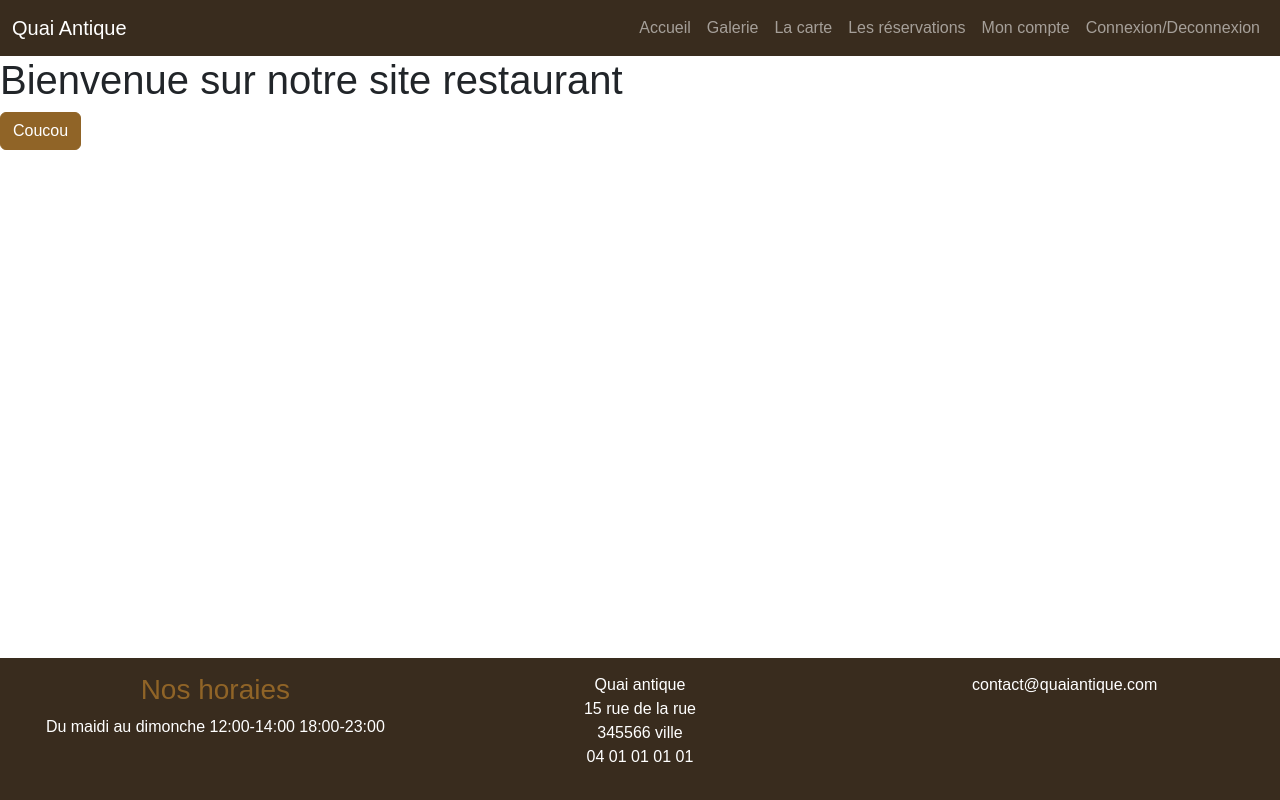
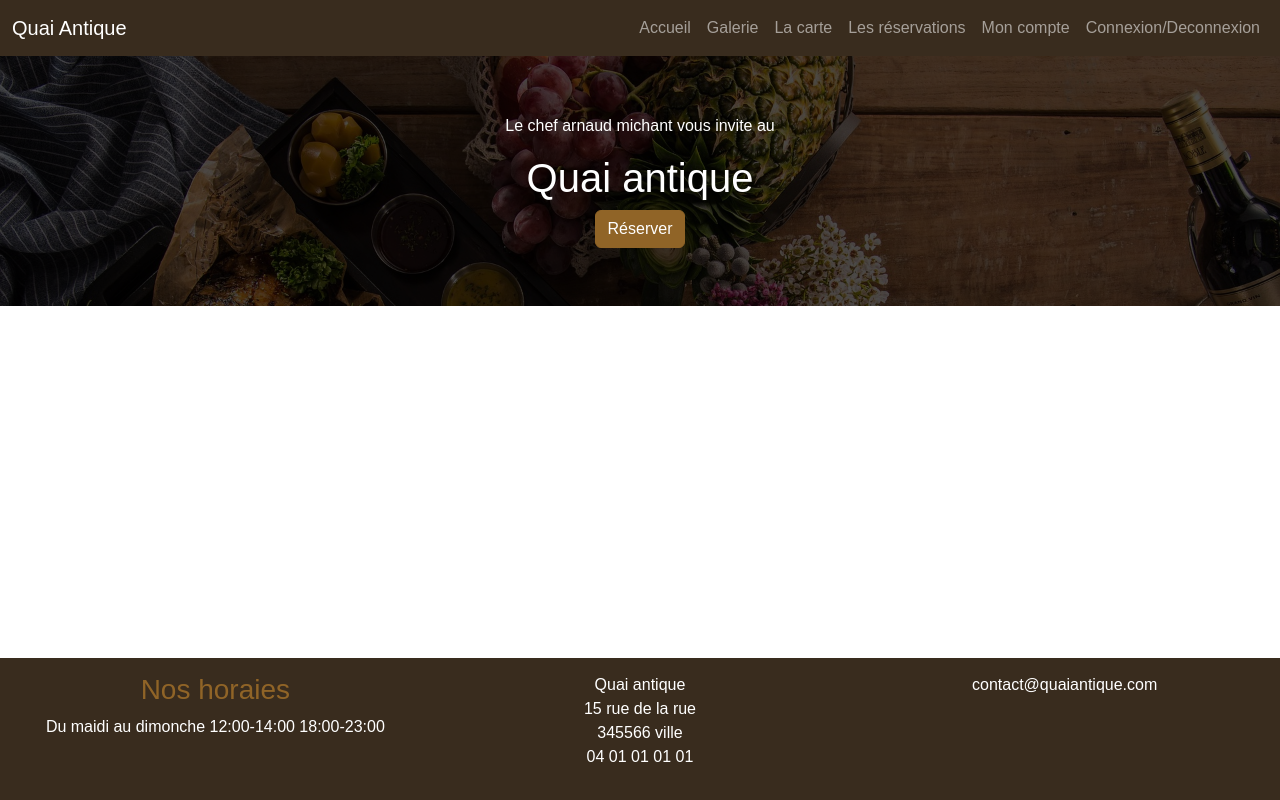
Before and after one commit to Jacob7salih/Resto-Practice, a website with bundled scripts: page index.html in a window 1280 px wide. Built offline with nearby package versions, Linux system fonts and the light colour scheme; files whose address does not match are found by name.

Commit message:
Add bigTitle

```diff
--- a/pages/home.html
+++ b/pages/home.html
@@ -1,2 +1,7 @@
-<h1>Bienvenue sur notre site restaurant</h1>
-<button class="btn btn-primary">Coucou</button>
+<div class=" hero-scene text-center text-white ">
+  <div class=" hero-scene-content">
+    <p>Le chef arnaud michant vous invite au</p>
+    <h1>Quai antique</h1>
+    <button class="btn btn-primary">Réserver</button>
+  </div>
+</div>
--- a/scss/main.scss
+++ b/scss/main.scss
@@ -22,3 +22,32 @@ footer.footer {
   width: 100%;
   bottom: 0;
 }
+
+.hero-scene {
+  position: relative;
+
+  &::before {
+    content: "";
+    position: absolute;
+    top: 0;
+    left: 0;
+    width: 100%;
+    height: 100%;
+    background-image: url(../images/hero-senceFoot.jpg);
+    background-size: cover;
+    filter: brightness(0.3);
+  }
+
+  * {
+    //Positionner les éléments devant le ::before
+    position: relative;
+  }
+
+  .hero-scene-content {
+    height: 250px;
+    display: flex;
+    flex-direction: column;
+    align-items: center;
+    justify-content: center;
+  }
+}
```
Also changed, not shown: images/Chef Arnaud.jpg (added), images/Produits frais.jpg (added), images/Réserver.jpg (added), images/foot.jpg (added), images/hero-senceFoot.jpg (added), images/ma-chef.jpg (added), scss/main.css, 1 other file.
